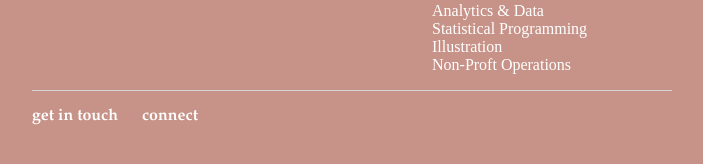
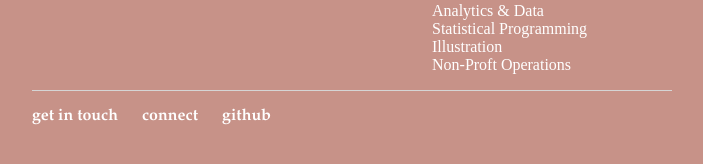
Before and after one commit to amanda-t2/amanda-t2.github.io, a Jekyll site: the page built from index.html, in a window 1280 px wide. Shown: the part 621-785 px from the top of the page, without its empty margins (288-991 px from the left). Built offline with Jekyll 4.4.1, drawn with Linux system fonts in a browser that asks for light colours.

Commit message:
Update default.html

```diff
--- a/_layouts/default.html
+++ b/_layouts/default.html
@@ -24,6 +24,8 @@
 	    		<ul>
 	        		<li><a href="mailto:tu.amandaa@gmail.com">get in touch</a></li>
 	        		<li><a href="https://www.linkedin.com/in/amanda-tu/">connect</a></li>
+				<li><a href="https://www.github.com/amanda-t2">github</a></li>
+
 				</ul>
 			</footer>
 		</body>
```
